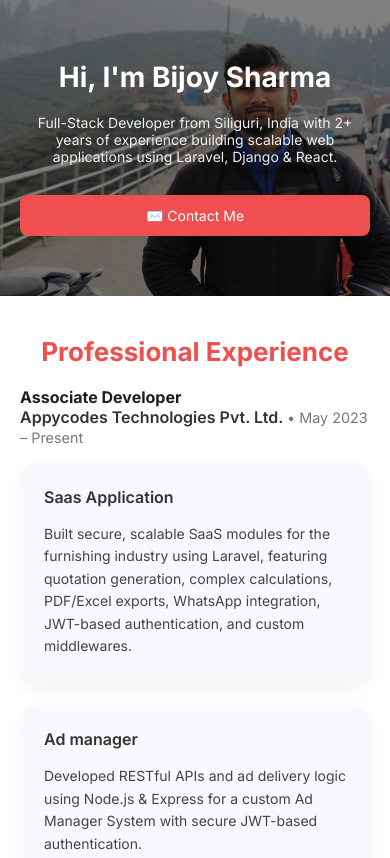
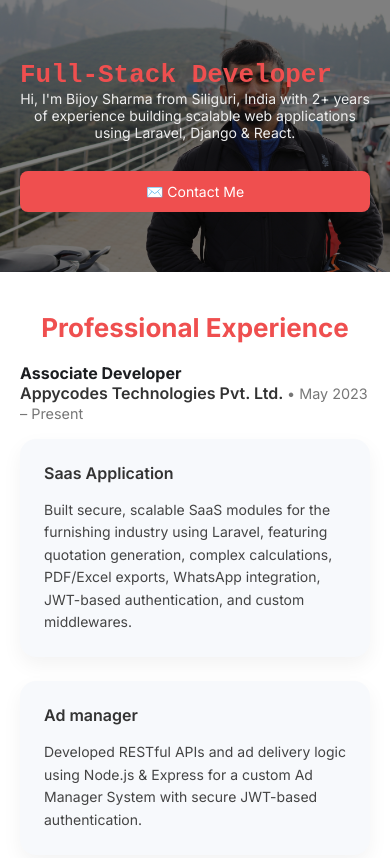
Before and after one commit to bijay12345/bijay.github.io, a plain HTML site: page index.html in a window 390 px wide. Shown: the top 858 px of the page. Drawn offline with nearby package versions, Linux system fonts and the light colour scheme.

Commit message:
Fixed styles

```diff
--- a/index.html
+++ b/index.html
@@ -33,10 +33,25 @@
       animation: fadeInLeft 1.5s ease;
     }
 
-  .hero-text h2 {
-    font-size: 44px;
-    color: #1c1e21;
-    margin-bottom: 20px;
+    .hero-text .typewriter {
+      overflow: hidden;
+      border-right: 2px solid #ef4f4f;
+      color: #ef4f4f;
+      white-space: nowrap;
+      font-family: 'Courier New', Courier, monospace;
+      font-size: 50px;
+      width: 0;
+      animation: typing 2.5s steps(22, end), blink 0.75s step-end infinite;
+      animation-fill-mode: forwards;
+    }
+
+    @keyframes typing {
+      from { width: 0 }
+      to { width: 20ch }
+    }
+
+    @keyframes blink {
+      50% { border-color: transparent }
     }
 
     .hero-text p {
@@ -296,9 +311,16 @@
         z-index: 1;
       }
 
-    .hero-text h2 {
-      font-size: 28px;
-      color: #fff;
+      .hero-text h2.typewriter {
+        font-size: 26px;
+        animation: typing-mobile 2.5s steps(20, end), blink 0.75s step-end infinite;
+        width: 0;
+        animation-fill-mode: forwards;
+      }
+
+      @keyframes typing-mobile {
+        from { width: 0 }
+        to { width: 20ch }
       }
 
       .hero-text p {
@@ -336,19 +358,15 @@
       year.innerHTML = new Date().getFullYear();
     });
   </script>
-
-
 </head>
 <body>
 
   <section class="hero">
     <div class="hero-text">
-      <h2>Hi, I'm Bijoy Sharma</h2>
-      <p>Full-Stack Developer from Siliguri, India with 2+ years of experience building scalable web applications using Laravel, Django & React.</p>
+      <h2 class="typewriter">Full-Stack Developer</h2>
+      <p>Hi, I'm Bijoy Sharma from Siliguri, India with 2+ years of experience building scalable web applications using Laravel, Django & React.</p>
       <a href="mailto:iambijoysharmadev@gmail.com" target="_blank">
-        <button>
-          ✉️ Contact Me
-        </button>
+        <button>✉️ Contact Me</button>
       </a>
     </div>
     <div class="hero-img">
@@ -369,8 +387,6 @@
           WhatsApp integration, JWT-based authentication, and custom middlewares.
         </p>
       </div>
-
-
       <div class="exp-card fadeInUp">
         <p class="company">Ad manager</p>
         <p class="desc">
@@ -378,13 +394,12 @@
           & Express for a custom Ad Manager System with secure JWT-based authentication.
         </p>
       </div>
-
       <div class="exp-card fadeInUp" style="animation-delay: 0.3s;">
         <p class="company">Blockchain Integration</p>
         <p class="desc">
           Integrated <strong>Blockchain APIs</strong> using Python & Django to enable secure crypto transactions.
           Implemented a points-based reward system where users could convert points to cryptocurrency and
-        make purchases,with full transaction lifecycle handling.
+          make purchases, with full transaction lifecycle handling.
         </p>
       </div>
     </div>
@@ -413,24 +428,15 @@
     <div class="experience-grid">
       <div class="exp-card fadeInUp">
         <p class="company">Bachelor's in Computer Applications</p>
-      <p class="desc">
-        Inspiria Knowledge Campus
-      </p>
-      <p class="desc">
-        Graduated: 2022
-      </p>
+        <p class="desc">Inspiria Knowledge Campus</p>
+        <p class="desc">Graduated: 2022</p>
       </div>
       <div class="exp-card fadeInUp">
         <p class="company">Masters's in Computer Applications</p>
-      <p class="desc">
-        Jain University
-      </p>
-      <p class="desc">
-        Ongoing..
-      </p>
+        <p class="desc">Jain University</p>
+        <p class="desc">Ongoing..</p>
       </div>
     </div>
-
   </section>
 
   <div class="footer">
```
Lines whose indentation alone changed are shown as unchanged.
